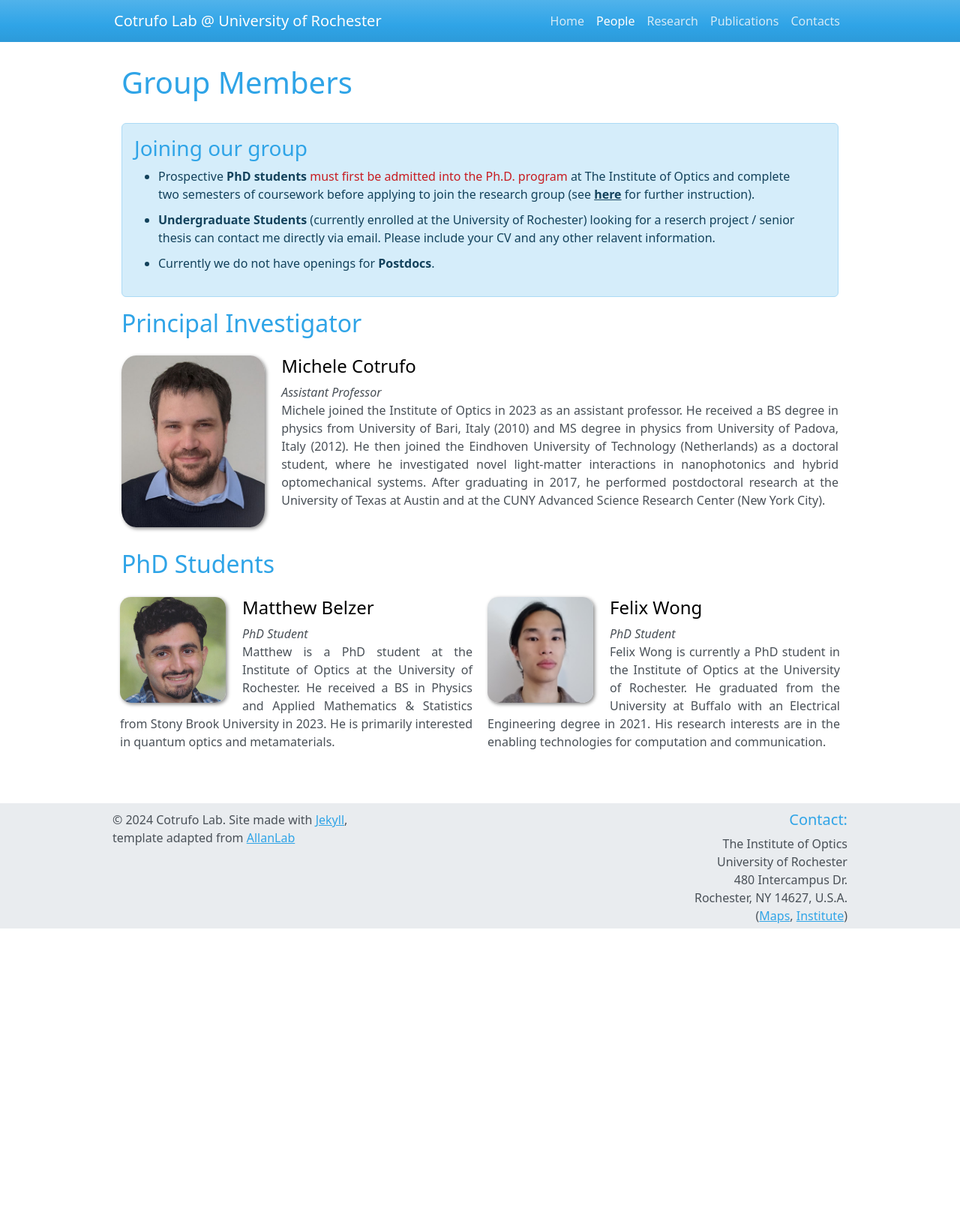
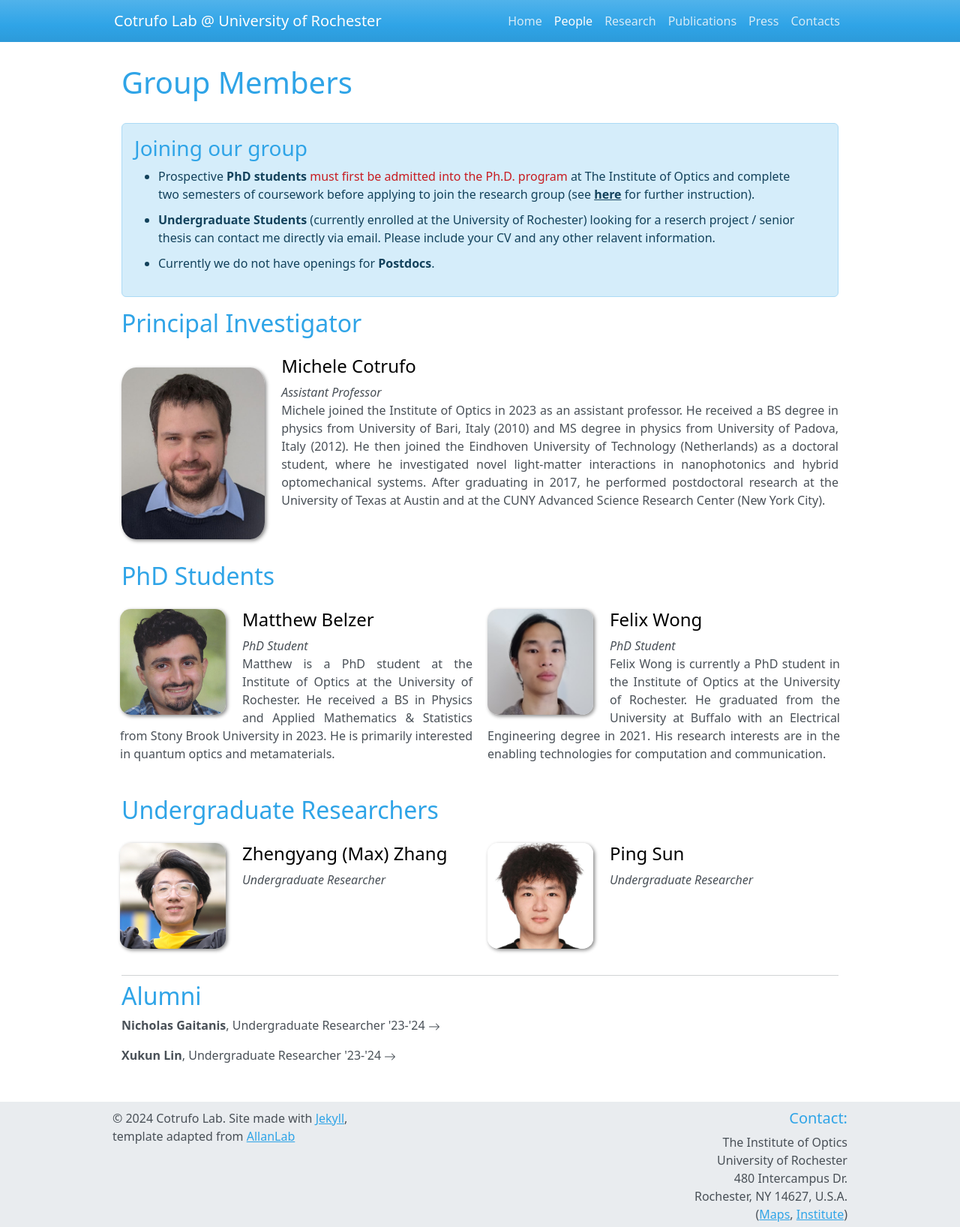
Before and after one commit to CotrufoResearchLab/CotrufoResearchLab.github.io, a Jekyll site: the page built from _pages/people.md, in a window 1280 px wide. Shown: the whole page at 75% size. Built offline with Jekyll 4.4.1, drawn with Linux system fonts in a browser that asks for light colours; nearby versions of some CDN libraries; before the commit the page ends 1238 px from its top, so only the background shows below that.

Commit message:
big commit

```diff
--- /dev/null
+++ b/_data/alumni.yml
@@ -0,0 +1,7 @@
+- name: Nicholas Gaitanis
+  from: Undergraduate Researcher '23-'24
+  to:
+
+- name: Xukun Lin
+  from: Undergraduate Researcher '23-'24
+  to:
--- a/_data/navigation.yml
+++ b/_data/navigation.yml
@@ -6,5 +6,7 @@
   link: /research/
 - name: Publications
   link: /publications/
+- name: Press
+  link: /press/
 - name: Contacts
   link: /contacts/
--- a/_data/team_members.yml
+++ b/_data/team_members.yml
@@ -25,3 +25,15 @@
     Felix Wong is currently a PhD student in the Institute of Optics at the University of Rochester.
     He graduated from the University at Buffalo with an Electrical Engineering degree in 2021.
     His research interests are in the enabling technologies for computation and communication.
+
+- name: Zhengyang (Max) Zhang
+  category: UnderGradStudent
+  photo: MaxZhang.jpg
+  info: Undergraduate Researcher
+  bio: >
+
+- name: Ping Sun
+  category: UnderGradStudent
+  photo: PingSun.jpg
+  info: Undergraduate Researcher
+  bio: >
--- a/_pages/people.md
+++ b/_pages/people.md
@@ -40,7 +40,12 @@ permalink: /people/
 <div class="row">
   <div class="col-sm clearfix">
     <p>
-    <img src="{{ site.url }}{{ site.baseurl }}/images/people/{{ member.photo }}" class="img-responsive" width="20%" style="float: left" />
+    <div class="d-sm-none">
+      <img src="{{ site.url }}{{ site.baseurl }}/images/people/{{ member.photo }}" class="img-responsive" width="40%" style="float: left" />
+    </div>
+		<div class="d-none d-sm-block">
+      <img src="{{ site.url }}{{ site.baseurl }}/images/people/{{ member.photo }}" class="img-responsive" width="20%" style="float: left" />
+    </div>
     </p>
     <h4>{{ member.name }}</h4>
     <i>{{ member.info }} <!--<br>email: <{{ member.email }}> --></i>
@@ -67,40 +72,6 @@ permalink: /people/
   <h4>{{ member.name }}</h4>
   <i>{{ member.info }} <!--<br>email: <{{ member.email }}> --></i>
   <p>{{ member.bio }}</p>
-
-  <!-- <ul style="overflow: hidden">
-
-  {% if member.number_educ == 1 %}
-  <li> {{ member.education1 }} </li>
-  {% endif %}
-
-  {% if member.number_educ == 2 %}
-  <li> {{ member.education1 | markdownify}} </li>
-  <li> {{ member.education2 | markdownify}} </li>
-  {% endif %}
-
-  {% if member.number_educ == 3 %}
-  <li> {{ member.education1 }} </li>
-  <li> {{ member.education2 }} </li>
-  <li> {{ member.education3 }} </li>
-  {% endif %}
-
-  {% if member.number_educ == 4 %}
-  <li> {{ member.education1 }} </li>
-  <li> {{ member.education2 }} </li>
-  <li> {{ member.education3 }} </li>
-  <li> {{ member.education4 }} </li>
-  {% endif %}
-
-  {% if member.number_educ == 5 %}
-  <li> {{ member.education1 }} </li>
-  <li> {{ member.education2 }} </li>
-  <li> {{ member.education3 }} </li>
-  <li> {{ member.education4 }} </li>
-  <li> {{ member.education5 }} </li>
-  {% endif %}
-
-  </ul> -->
 </div>
 
 {% assign number_printed = number_printed | plus: 1 %}
@@ -115,3 +86,49 @@ permalink: /people/
 {% if even_odd == 1 %}
 </div>
 {% endif %}
+
+## Undergraduate Researchers
+{% assign number_printed = 0 %}
+{% for member in site.data.team_members %}
+  {% if member.category != 'UnderGradStudent' %}
+      {% continue %}
+    {% endif %}
+{% assign even_odd = number_printed | modulo: 2 %}
+
+{% if even_odd == 0 %}
+<div class="row">
+{% endif %}
+
+<div class="col-sm-6 clearfix">
+  <p>
+  <img src="{{ site.url }}{{ site.baseurl }}/images/people/{{ member.photo }}" class="img-responsive" width="30%" style="float: left" />
+  </p>
+  <h4>{{ member.name }}</h4>
+  <i>{{ member.info }} <!--<br>email: <{{ member.email }}> --></i>
+  <p>{{ member.bio }}</p>
+</div>
+
+{% assign number_printed = number_printed | plus: 1 %}
+
+{% if even_odd == 1 %}
+</div>
+{% endif %}
+
+{% endfor %}
+
+{% assign even_odd = number_printed | modulo: 2 %}
+{% if even_odd == 1 %}
+</div>
+{% endif %}
+
+<hr class="my-2">
+
+## Alumni
+{% for alumn in site.data.alumni %}
+<p><b>{{alumn.name}}</b>,  {{alumn.from}}
+<svg xmlns="http://www.w3.org/2000/svg" width="16" height="16" fill="currentColor" class="bi bi-arrow-right" viewBox="0 0 16 16">
+  <path fill-rule="evenodd" d="M1 8a.5.5 0 0 1 .5-.5h11.793l-3.147-3.146a.5.5 0 0 1 .708-.708l4 4a.5.5 0 0 1 0 .708l-4 4a.5.5 0 0 1-.708-.708L13.293 8.5H1.5A.5.5 0 0 1 1 8"/>
+</svg>
+{{alumn.to}}
+</p>
+{% endfor %}
--- a/css/styles.scss
+++ b/css/styles.scss
@@ -82,6 +82,11 @@ firstp {
 	margin-bottom: 0.3rem;
 }
 
+#homeid .my-2{
+	margin-top: 0.25rem !important;
+	margin-bottom: 1rem !important;
+}
+
 /* Team & Publications */
 #people p {text-align:justify}
 #people img { margin: 16px 22px 6px 0; border-radius:10%; box-shadow: 2px 2px 5px #888888 }
```
Also changed, not shown: _data/news.yml (+20 -20 lines), _data/press.yml (added, +56 -0 lines), _pages/home.md (+47 -38 lines), _pages/press.md (added, +21 -0 lines), images/news/MDPI.jpeg (added), images/people/PingSun.jpg, 1 other file.
